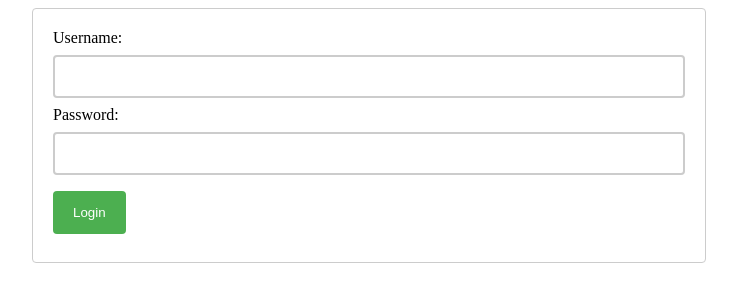
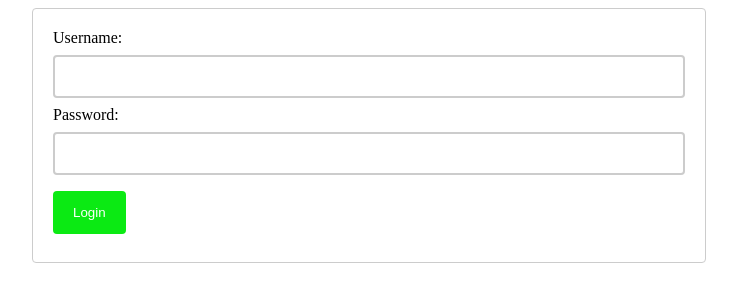
Before and after one commit to AddisBelayhu/loginFormTwo, a plain HTML site: page index.html in a window 1280 px wide. Shown: the whole page, without its empty margins (271-1008 px from the left). Drawn offline with Linux system fonts and the light colour scheme.

Commit message:
final login page

```diff
--- a/style.css
+++ b/style.css
@@ -12,7 +12,7 @@ input[type=text], input[type=password] {
 
   /* Style the login button */
 button[type=submit] {
-    background-color: #4CAF50;
+    background-color: #0bea13;
     color: white;
     padding: 14px 20px;
     justify-items: center;
```
